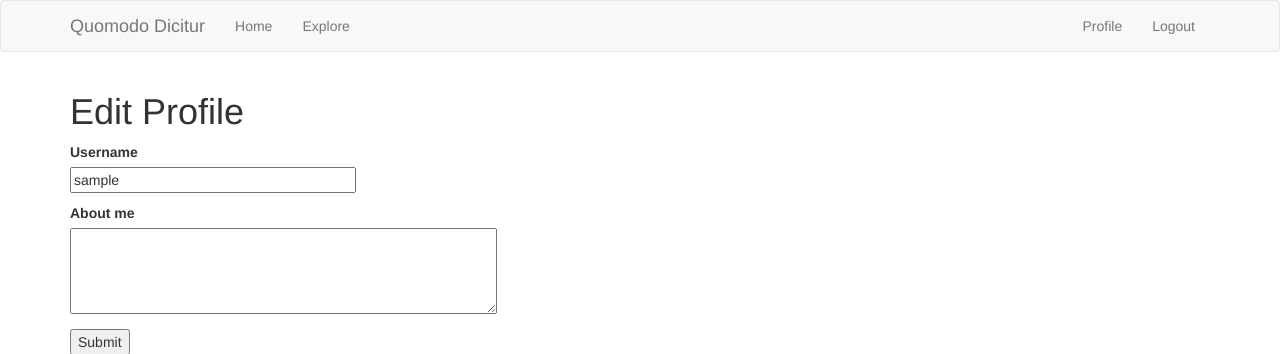
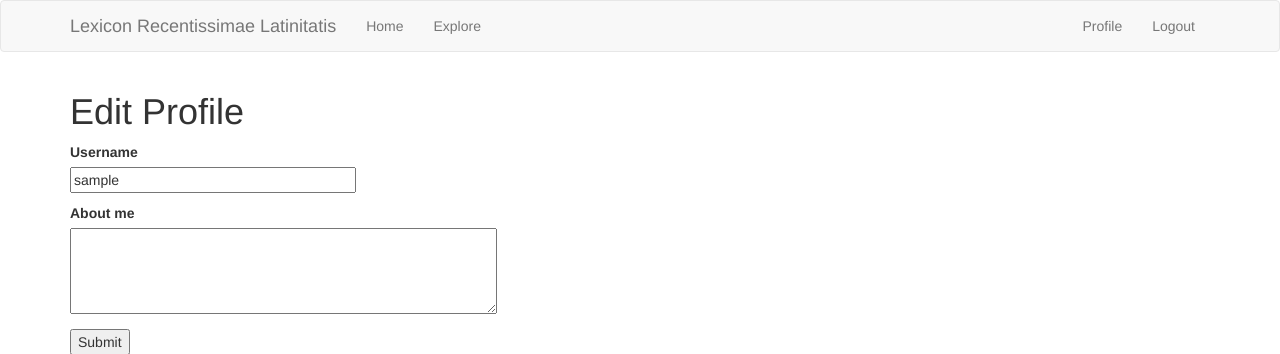
Before and after one commit to diyclassics/quomodo-dicitur, a Flask app: page /edit_profile in a window 1280 px wide. Shown: the top 354 px of the page. Run offline with Flask 2, Linux system fonts and the light colour scheme; the visitor is signed in with stand-in values (Sample User, id 1); data comes from the database, SQL or seed files in the repository; both versions use the stored data as it was after the commit; some libraries are stand-ins or nearby versions.

Commit message:
Change title to LRL

```diff
--- a/app/templates/base.html
+++ b/app/templates/base.html
@@ -1,7 +1,7 @@
 {% extends 'bootstrap/base.html' %}
 
 {% block title %}
-    {% if title %}{{ title }} - Quomodo Dicitur{% else %}Welcome to Quomodo Dicitur{% endif %}
+    {% if title %}{{ title }} - Lexicon Recentissimae Latinitatis{% else %}Welcome to Lexicon Recentissimae Latinitatis{% endif %}
 {% endblock %}
 
 {% block navbar %}
@@ -14,7 +14,7 @@
                     <span class="icon-bar"></span>
                     <span class="icon-bar"></span>
                 </button>
-                <a class="navbar-brand" href="{{ url_for('index') }}">Quomodo Dicitur</a>
+                <a class="navbar-brand" href="{{ url_for('index') }}">Lexicon Recentissimae Latinitatis</a>
             </div>
             <div class="collapse navbar-collapse" id="bs-example-navbar-collapse-1">
                 <ul class="nav navbar-nav">
```
Also changed, not shown: README.md, app.db.
